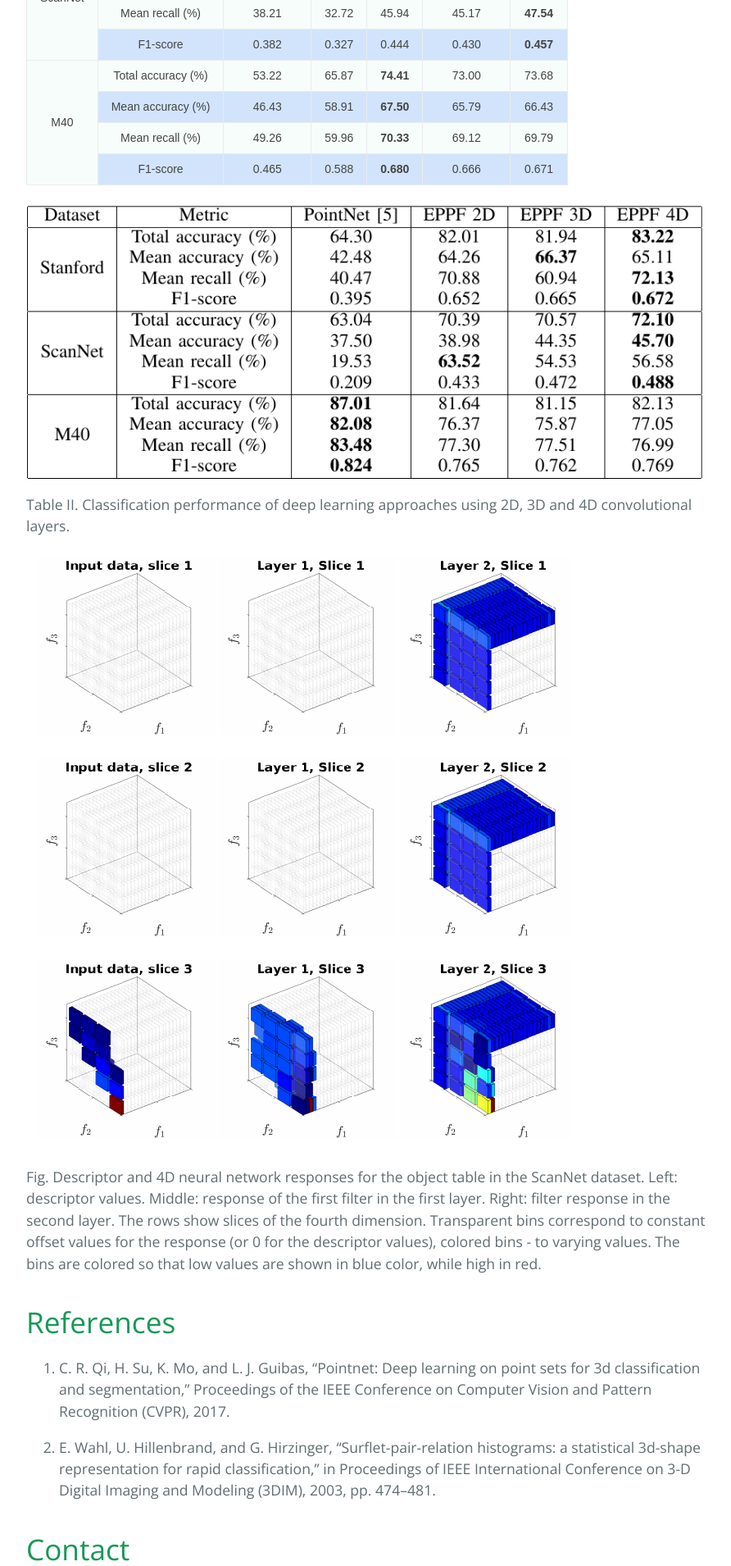
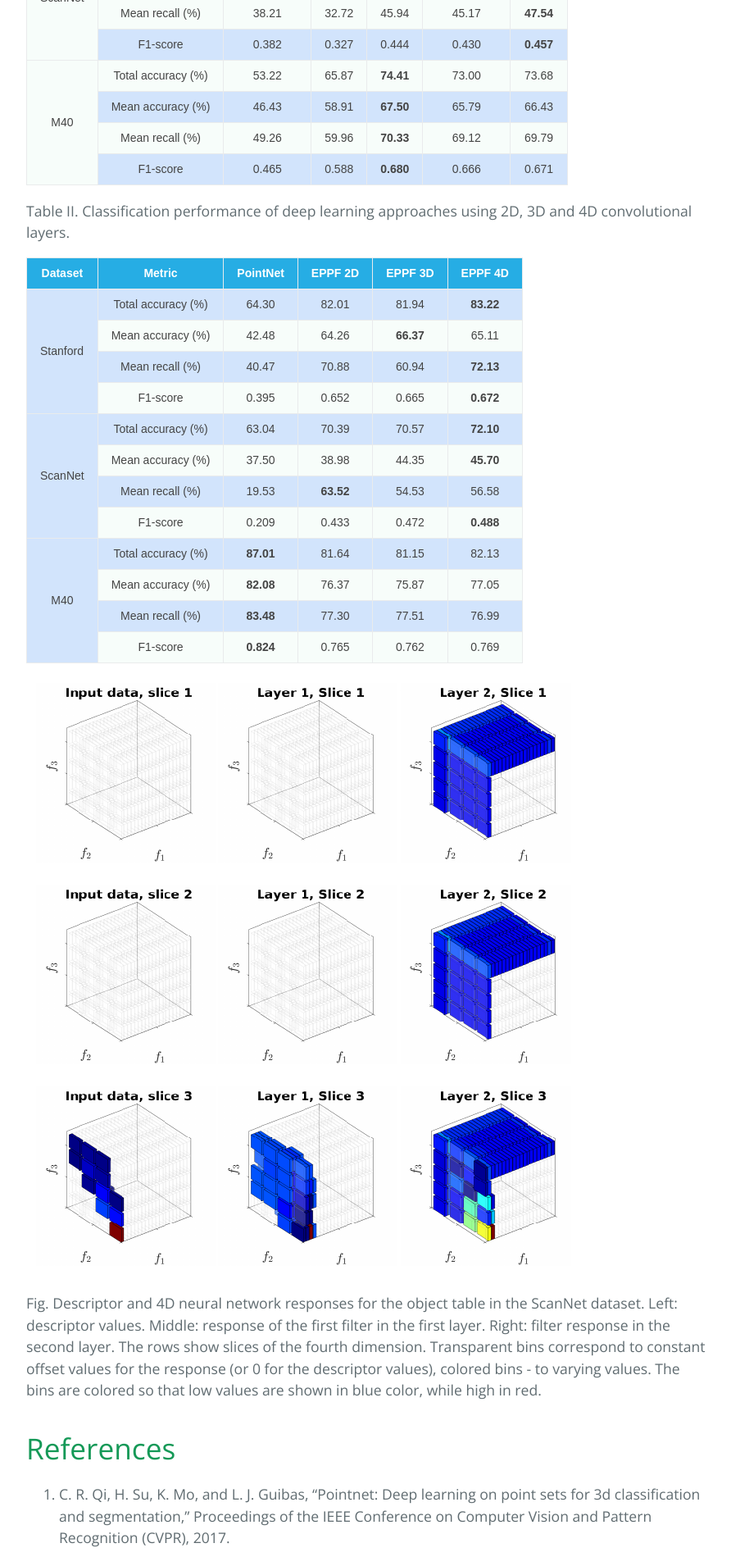
Before and after one commit to DBobkov/object-descriptor, a Jekyll site: the page built from index.md, in a window 1280 px wide. Shown: the part 2900-4810 px from the top of the page at 82% size, without its empty margins (192-1084 px from the left). Built offline with Jekyll 4.4.1, drawn with Linux system fonts in a browser that asks for light colours; our own code applies the rules of GitHub Pages for plain Markdown files.

Commit message:
Added table 2

```diff
--- a/index.md
+++ b/index.md
@@ -159,8 +159,122 @@ the standard deviation is given in brackets. Best performance is shown in bold.
 </table>
 
 
-<img src="res/deep_learning_results.png" alt="Retrieval results" width="901">
 Table II. Classification performance of deep learning approaches using 2D, 3D and 4D convolutional layers.
+
+<style type="text/css">
+.tg  {border-collapse:collapse;border-spacing:0;border-color:#999;}
+.tg td{font-family:Arial, sans-serif;font-size:14px;padding:10px 5px;border-style:solid;border-width:1px;overflow:hidden;word-break:normal;border-color:#999;color:#444;background-color:#F7FDFA;}
+.tg th{font-family:Arial, sans-serif;font-size:14px;font-weight:normal;padding:10px 5px;border-style:solid;border-width:1px;overflow:hidden;word-break:normal;border-color:#999;color:#fff;background-color:#26ADE4;}
+.tg .tg-baqh{text-align:center;vertical-align:top}
+.tg .tg-vn4c{background-color:#D2E4FC}
+.tg .tg-804w{font-family:Arial, Helvetica, sans-serif !important;;text-align:center;vertical-align:top}
+.tg .tg-yw4l{vertical-align:top}
+.tg .tg-j0tj{background-color:#D2E4FC;text-align:center;vertical-align:top}
+.tg .tg-7k3a{background-color:#D2E4FC;font-weight:bold;text-align:center;vertical-align:top}
+.tg .tg-amwm{font-weight:bold;text-align:center;vertical-align:top}
+.tg .tg-5hgy{background-color:#D2E4FC;text-align:center}
+</style>
+<table class="tg">
+  <tr>
+    <th class="tg-yw4l">Dataset</th>
+    <th class="tg-baqh">Metric</th>
+    <th class="tg-baqh">PointNet</th>
+    <th class="tg-baqh">EPPF 2D</th>
+    <th class="tg-baqh">EPPF 3D</th>
+    <th class="tg-baqh">EPPF 4D</th>
+  </tr>
+  <tr>
+    <td class="tg-vn4c" rowspan="4">Stanford</td>
+    <td class="tg-j0tj">Total accuracy (%)</td>
+    <td class="tg-j0tj">64.30</td>
+    <td class="tg-j0tj">82.01</td>
+    <td class="tg-j0tj">81.94</td>
+    <td class="tg-7k3a">83.22</td>
+  </tr>
+  <tr>
+    <td class="tg-baqh">Mean accuracy (%)</td>
+    <td class="tg-baqh">42.48</td>
+    <td class="tg-baqh">64.26</td>
+    <td class="tg-amwm">66.37</td>
+    <td class="tg-baqh">65.11</td>
+  </tr>
+  <tr>
+    <td class="tg-j0tj">Mean recall (%)</td>
+    <td class="tg-j0tj">40.47</td>
+    <td class="tg-j0tj">70.88</td>
+    <td class="tg-j0tj">60.94</td>
+    <td class="tg-7k3a">72.13</td>
+  </tr>
+  <tr>
+    <td class="tg-baqh">F1-score</td>
+    <td class="tg-baqh">0.395</td>
+    <td class="tg-baqh">0.652</td>
+    <td class="tg-baqh">0.665</td>
+    <td class="tg-amwm">0.672</td>
+  </tr>
+  <tr>
+    <td class="tg-vn4c" rowspan="4">ScanNet</td>
+    <td class="tg-j0tj">Total accuracy (%)</td>
+    <td class="tg-j0tj">63.04</td>
+    <td class="tg-j0tj">70.39</td>
+    <td class="tg-j0tj">70.57</td>
+    <td class="tg-7k3a">72.10</td>
+  </tr>
+  <tr>
+    <td class="tg-baqh">Mean accuracy (%)</td>
+    <td class="tg-baqh">37.50</td>
+    <td class="tg-baqh">38.98</td>
+    <td class="tg-804w">44.35</td>
+    <td class="tg-amwm">45.70</td>
+  </tr>
+  <tr>
+    <td class="tg-j0tj">Mean recall (%)</td>
+    <td class="tg-j0tj">19.53</td>
+    <td class="tg-7k3a">63.52</td>
+    <td class="tg-j0tj">54.53</td>
+    <td class="tg-j0tj">56.58</td>
+  </tr>
+  <tr>
+    <td class="tg-baqh">F1-score</td>
+    <td class="tg-baqh">0.209</td>
+    <td class="tg-baqh">0.433</td>
+    <td class="tg-baqh">0.472</td>
+    <td class="tg-amwm">0.488</td>
+  </tr>
+  <tr>
+    <td class="tg-5hgy" rowspan="4">M40</td>
+    <td class="tg-j0tj">Total accuracy (%)</td>
+    <td class="tg-7k3a">87.01</td>
+    <td class="tg-j0tj">81.64</td>
+    <td class="tg-j0tj">81.15</td>
+    <td class="tg-j0tj">82.13</td>
+  </tr>
+  <tr>
+    <td class="tg-baqh">Mean accuracy (%)</td>
+    <td class="tg-amwm">82.08</td>
+    <td class="tg-baqh">76.37</td>
+    <td class="tg-baqh">75.87</td>
+    <td class="tg-baqh">77.05</td>
+  </tr>
+  <tr>
+    <td class="tg-j0tj">Mean recall (%)</td>
+    <td class="tg-7k3a">83.48</td>
+    <td class="tg-j0tj">77.30</td>
+    <td class="tg-j0tj">77.51</td>
+    <td class="tg-j0tj">76.99</td>
+  </tr>
+  <tr>
+    <td class="tg-baqh">F1-score</td>
+    <td class="tg-amwm">0.824</td>
+    <td class="tg-baqh">0.765</td>
+    <td class="tg-baqh">0.762</td>
+    <td class="tg-baqh">0.769</td>
+  </tr>
+</table>
+
+
+
+
 
 <img src="res/intuition_deep_network.png" alt="Retrieval results" width="665">
 
```
